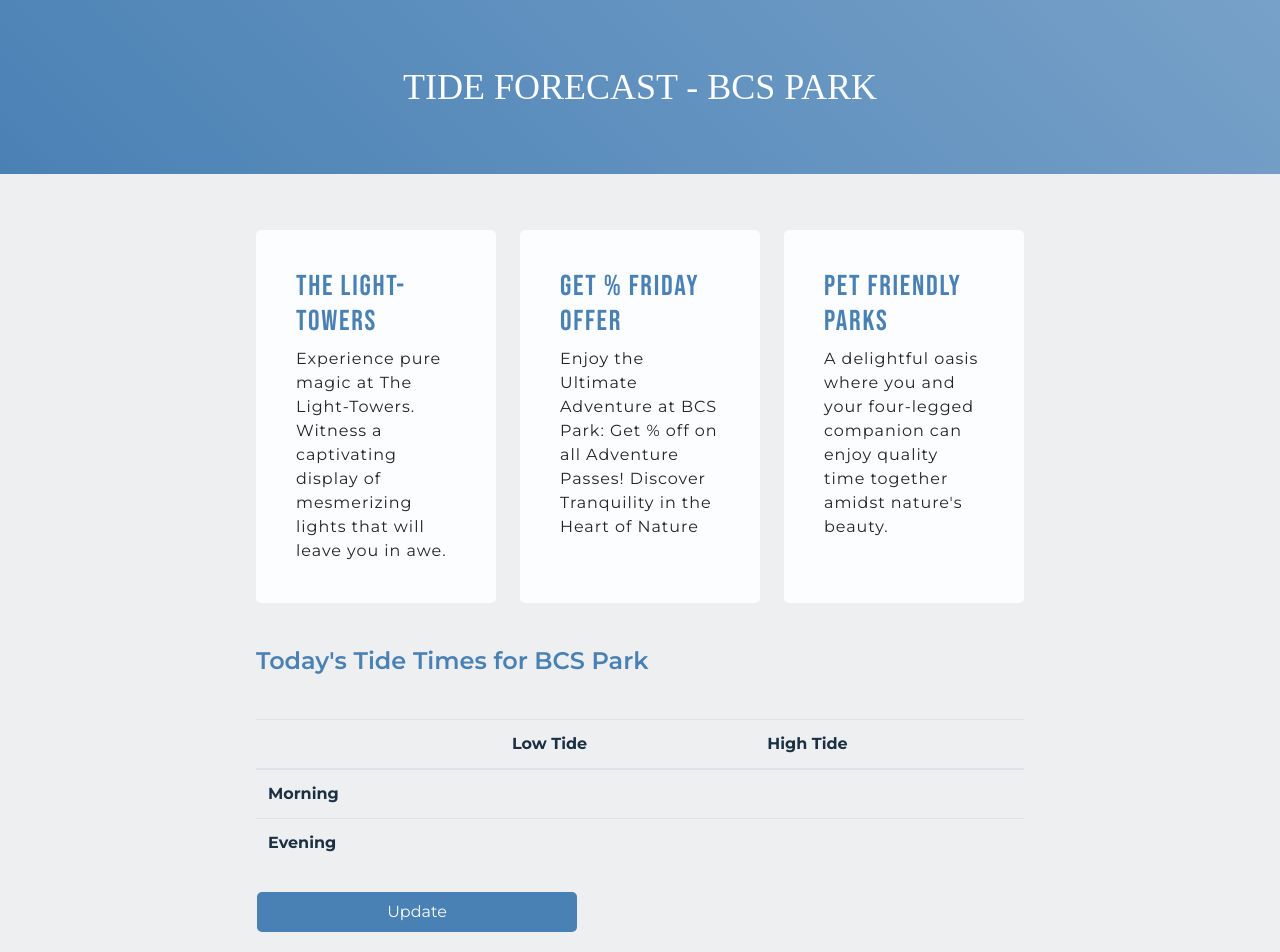
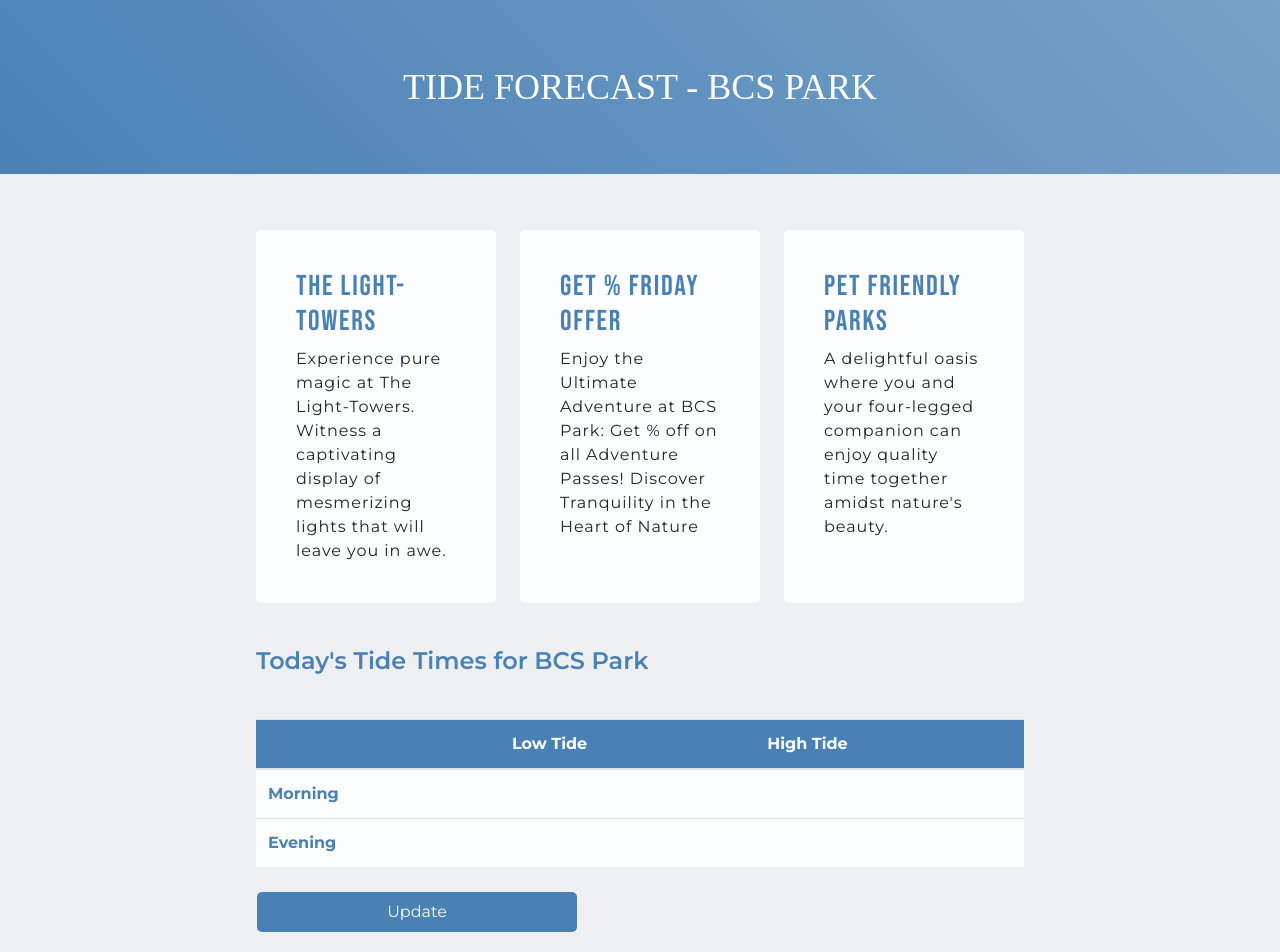
Before and after one commit to kojiga/Discoverypark, an Angular app: page / in a window 1280 px wide. Shown: the top 952 px of the page. Built offline with nearby package versions, Linux system fonts and the light colour scheme; a web font is replaced by a local one.

Commit message:
offer module ui

```diff
--- a/src/app/app.component.scss
+++ b/src/app/app.component.scss
@@ -85,6 +85,19 @@ article:has(:hover, :focus) {
   color: #1c3044;
 }
 
+thead {
+  background-color: #4a81b5;
+  color: #fcfdfe;
+}
+
+tbody {
+  background-color: #fcfdfe;
+}
+
+tbody th {
+  color: #4a81b5;
+}
+
 .input-field {
   width: 100%;
   padding: 0 20%;
```
